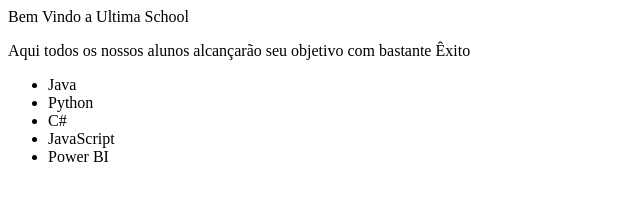
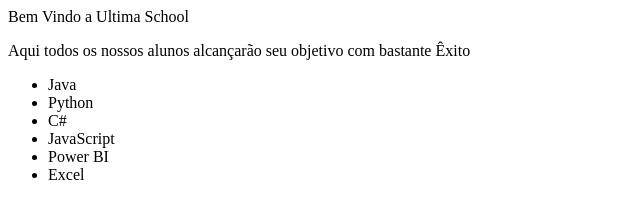
Before and after one commit to 33boss/Projeto-Ultima, a plain HTML site: page index.html in a window 1280 px wide. Shown: the full height of the page, 0-640 px from the left. Drawn offline with Linux system fonts and the light colour scheme.

Commit message:
Atualização no Projeto

```diff
--- a/index.html
+++ b/index.html
@@ -17,6 +17,7 @@
     <li>C#</li>
     <li>JavaScript</li>
     <li>Power BI</li>
+    <li>Excel</li>
 </ul>
 </body>
 </html>
```
